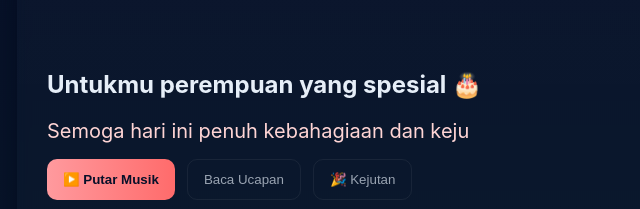
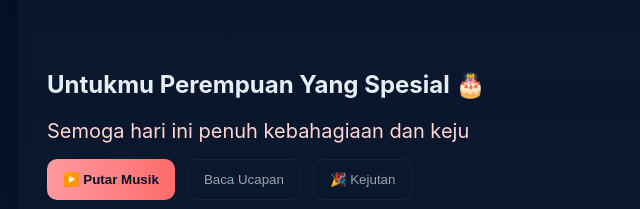
Before and after one commit to alwznx/selamatulangtahunsapii-, a plain HTML site: page index.html in a window 1280 px wide. Shown: the part 200-409 px from the top of the page, 91-731 px from the left. Drawn offline with Linux system fonts and the light colour scheme.

Commit message:
index.html

```diff
--- a/index.html
+++ b/index.html
@@ -21,7 +21,7 @@
   <main class="container">
     <section class="card hero">
       <div class="greetings">
-        <h2>Untukmu perempuan yang spesial 🎂</h2>
+        <h2>Untukmu Perempuan Yang Spesial 🎂</h2>
         <div class="typed" id="typedText">Semoga hari ini penuh kebahagiaan...</div>
 
         <div class="cta">
```
